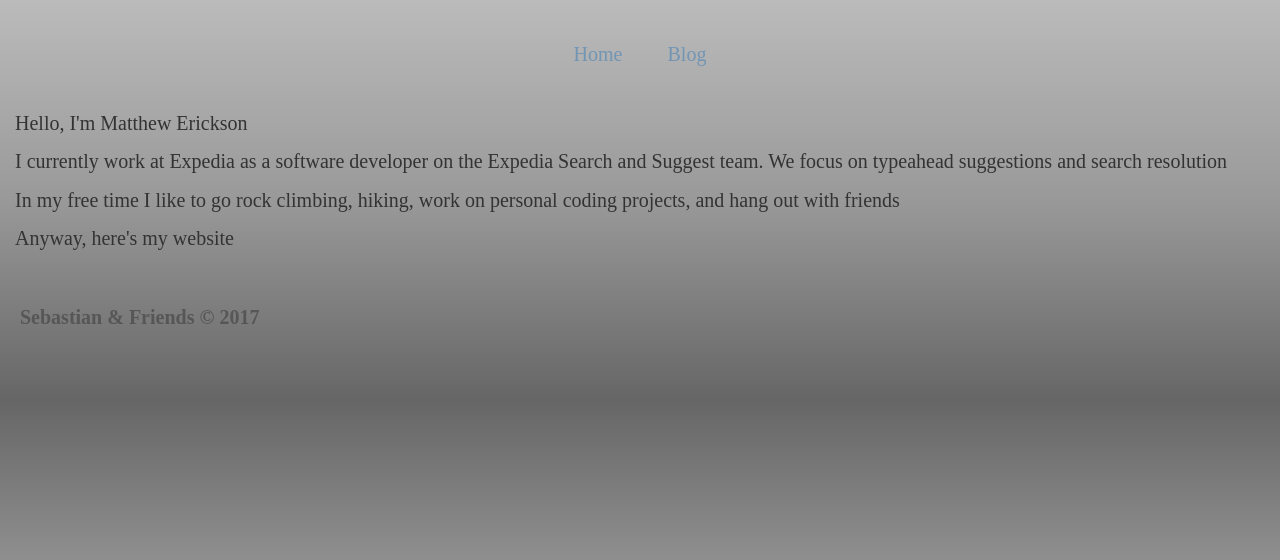
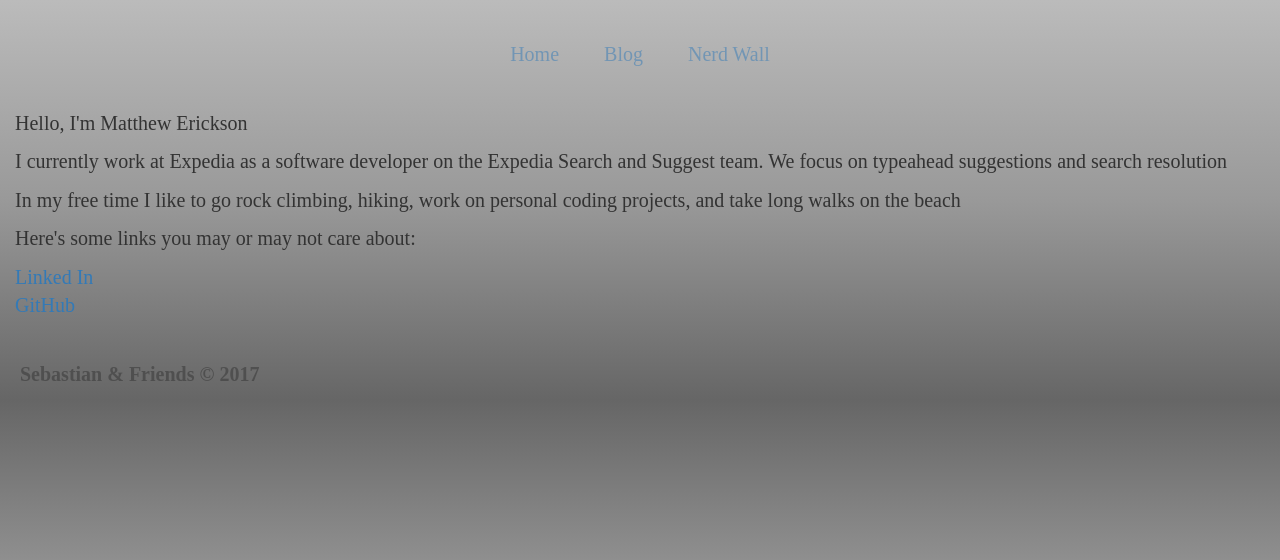
Before and after one commit to MatthewErickson/Hades, a Django app: template hades/templates/hades/index.html in a window 1280 px wide. Shown: the top 560 px of the page. Run offline with Django 3.2, Linux system fonts and the light colour scheme; the template is opened without the code that fills it, so the values that code supplies are empty; some libraries are stand-ins or nearby versions.

Commit message:
add nerd wall

```diff
--- a/hades/templates/hades/base.html
+++ b/hades/templates/hades/base.html
@@ -9,6 +9,9 @@
 			</span>
 			<span style="padding: 1em">
 				<a href="{% url 'hades:blog' %}">Blog</a>
+			</span>
+			<span style="padding: 1em">
+				<a href="{% url 'hades:nerdy' %}">Nerd Wall</a>
 			</span>
 		</div>
 	</div>
--- a/hades/templates/hades/index.html
+++ b/hades/templates/hades/index.html
@@ -10,7 +10,11 @@
     Search and Suggest team. We focus on typeahead suggestions and search
     resolution</p>
     <p>In my free time I like to go rock climbing, hiking, work on personal
-    coding projects, and hang out with friends</p>
-    <p>Anyway, here's my website</p>
+    coding projects, and take long walks on the beach</p>
+    <p>Here's some links you may or may not care about:</p>
+    <div>
+        <div><a href="https://www.linkedin.com/in/professional-code-monkey">Linked In</a></div>
+        <div><a href="https://github.com/MatthewErickson">GitHub</a></div>
+    </div>
 </div>
 {% endblock %}
--- a/hades/urls.py
+++ b/hades/urls.py
@@ -11,5 +11,8 @@ urlpatterns = [
 	url(r'^blog/$', views.blog , name='blog'),
 	url(r'^blog/(?P<page>[0-9]+)$', views.blog, name='blog'),
 
+	url(r'^nerdy$', views.nerdy, name='nerdy'),
+    url(r'^nerdy/.*$', views.nerdy, name='nerdy'),
+
 	url(r'^.+$', views.notFound, name='notFound'),
 ]
--- a/hades/views.py
+++ b/hades/views.py
@@ -65,6 +65,10 @@ def submitBlog(title, content):
 	blog = Blog(title=title, content=content, post_date=post_date)
 	blog.save()
 
+def nerdy(request):
+    return render(request, 'hades/nerdy.html')
+
+
 class BadRequestCounter(dict):
 	def __missing__(self, key):
 		return 0
```
Also changed, not shown: hades/templates/hades/nerdy.html (added, +10 -0 lines).
